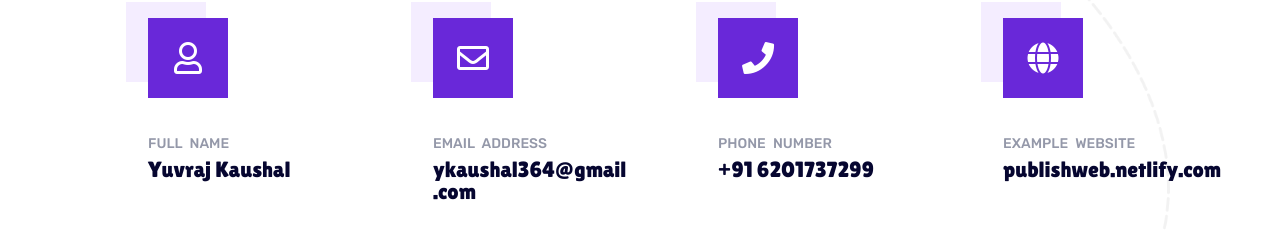
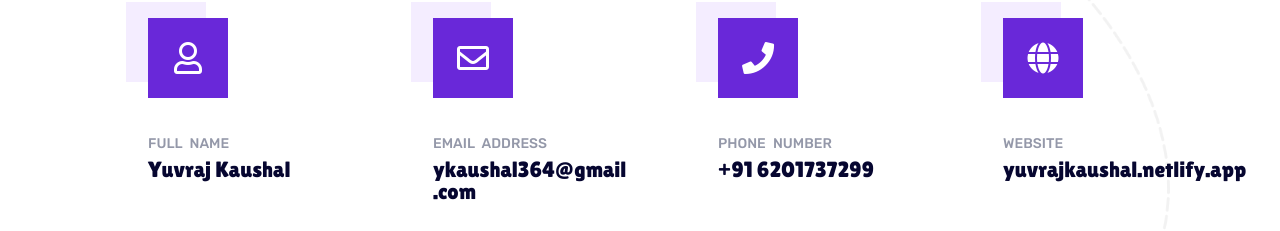
Before and after one commit to Yuvraj-Kaushal/My-Website, a plain HTML site: page index.html in a window 1280 px wide. Shown: the part 1034-1265 px from the top of the page. Drawn offline with Linux system fonts and the light colour scheme.

Commit message:
Update index.html

```diff
--- a/index.html
+++ b/index.html
@@ -167,8 +167,8 @@
               <div class="about-icon">
                 <i class="fas fa-globe"></i>
               </div>
-              <span>Example Website</span>
-              <p>publishweb.netlify.com</p>
+              <span>Website</span>
+              <p>yuvrajkaushal.netlify.app</p>
             </div>
           </div>
         </div>
```
